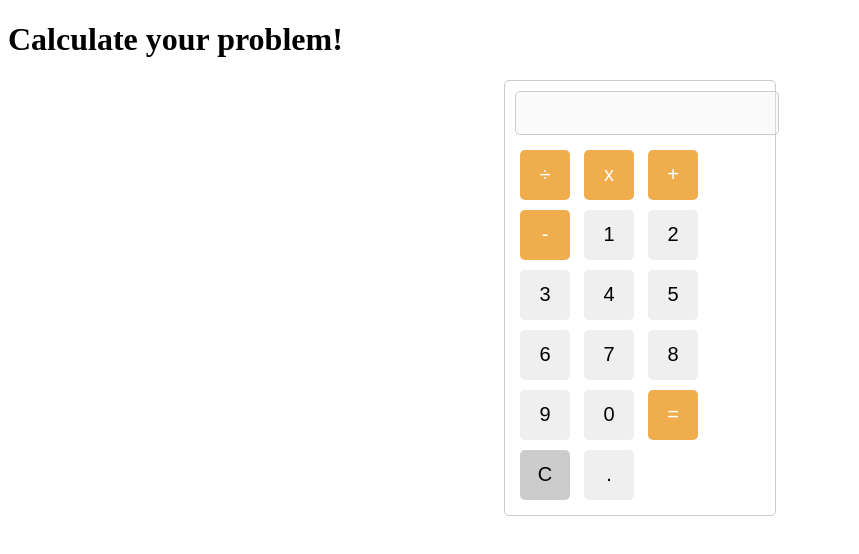
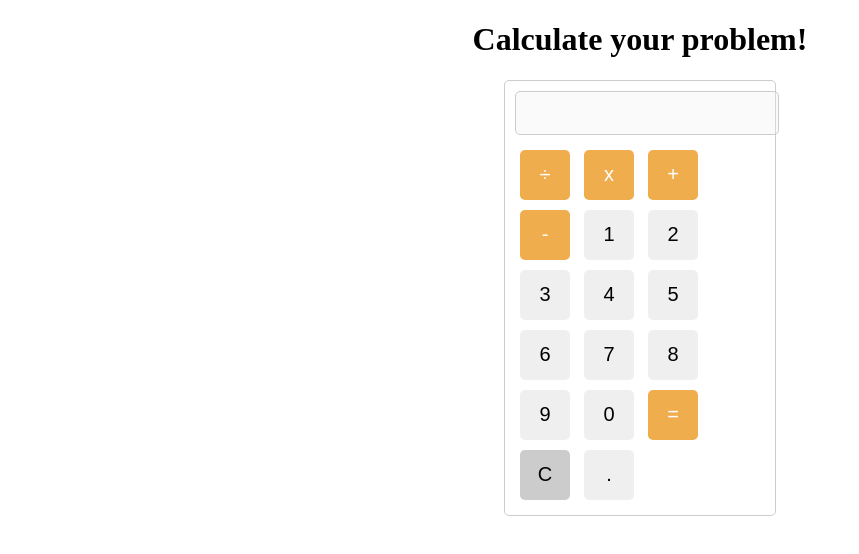
Before and after one commit to subhobubu/Calculator, a plain HTML site: page index.html in a window 1280 px wide. Shown: the whole page, without its empty margins (0-859 px from the left). Drawn offline with Linux system fonts and the light colour scheme.

Commit message:
Update index.html

```diff
--- a/index.html
+++ b/index.html
@@ -5,7 +5,7 @@
     <link rel="stylesheet" type="text/css" href="style.css">
   </head>
   <body>
-    <h1 class="center">Calculate your problem!</h1>
+    <h1><center>Calculate your problem!</center></h1>
     <div class="calculator">
       <div class="display">
         <input type="text" id="result" disabled>
```
